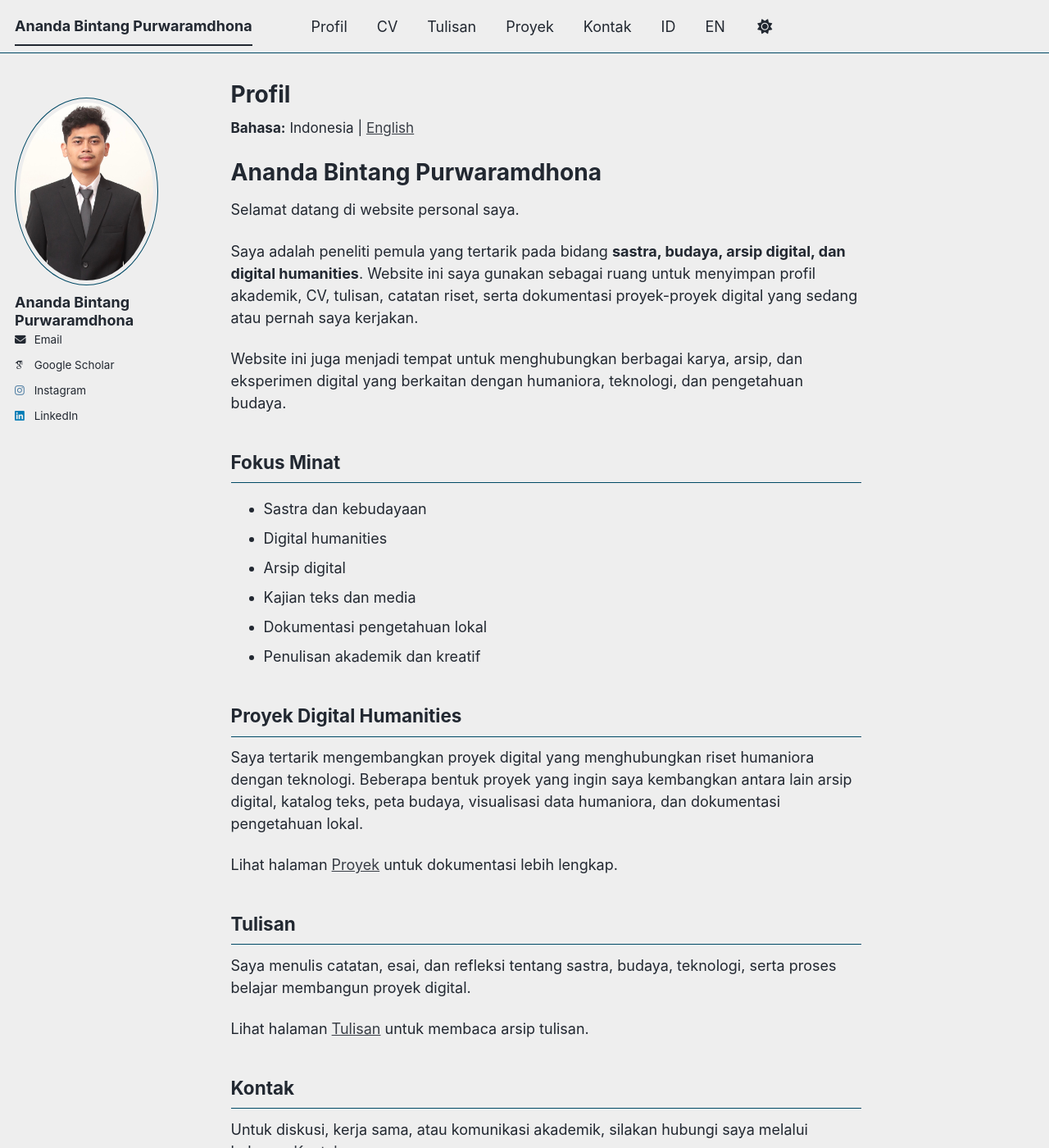
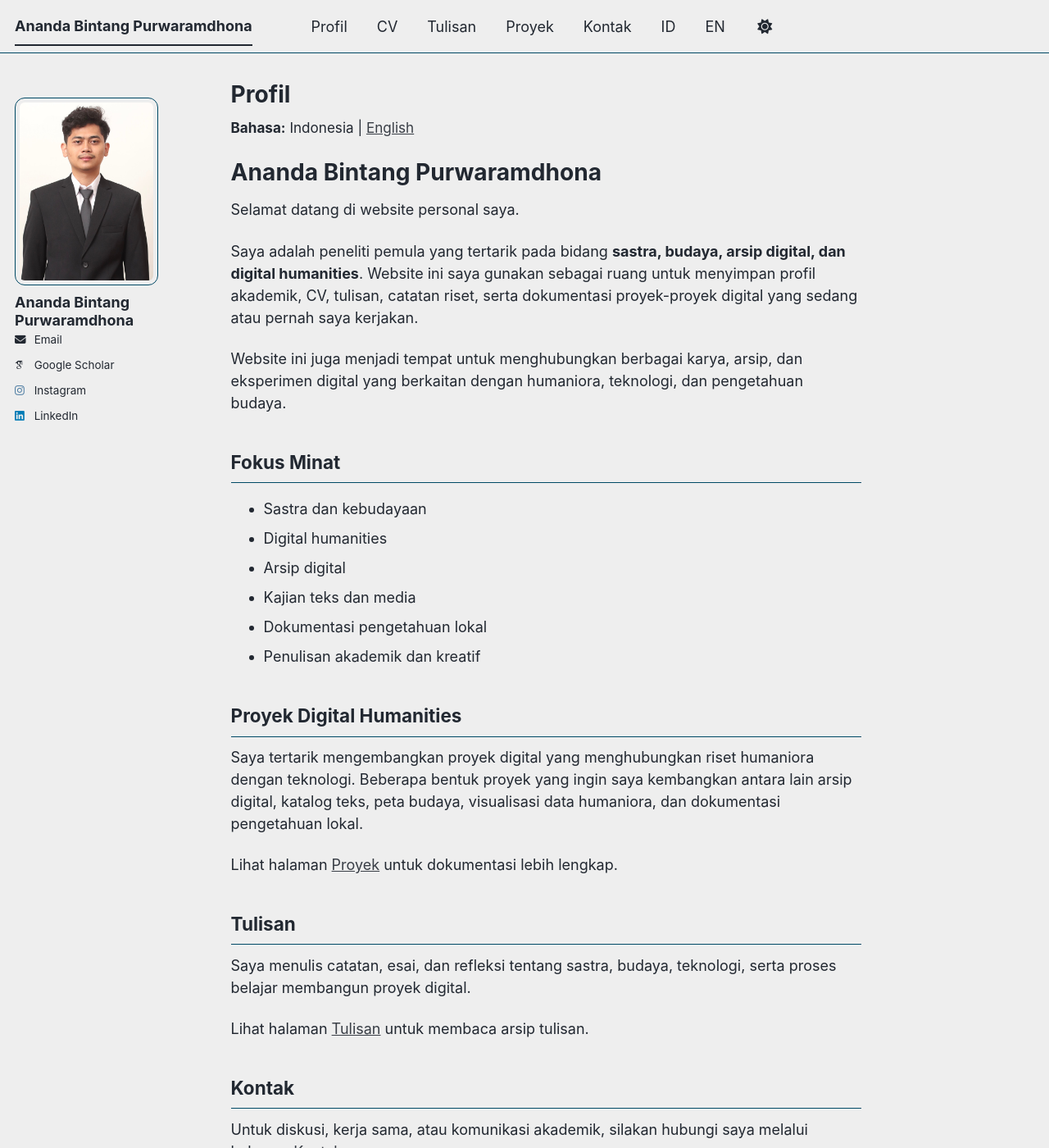
Before and after one commit to Anandabintangp/anandabintangp.github.io, a Jekyll site: the page built from _pages/about.md, in a window 1280 px wide and 1400 px high. Shown: the whole window at 82% size. Built offline with Jekyll 4.4.1, drawn with Linux system fonts in a browser that asks for light colours; some web fonts are replaced; a script bundle is joined from its source files by our own code; library files that are not in the unit come from our copies.

Commit message:
Update main.scss

```diff
--- a/assets/css/main.scss
+++ b/assets/css/main.scss
@@ -57,3 +57,7 @@
 .initial-content {
   padding-bottom: 3rem !important;
 }
+
+.author__avatar img {
+  border-radius: 12px !important;
+}
```
